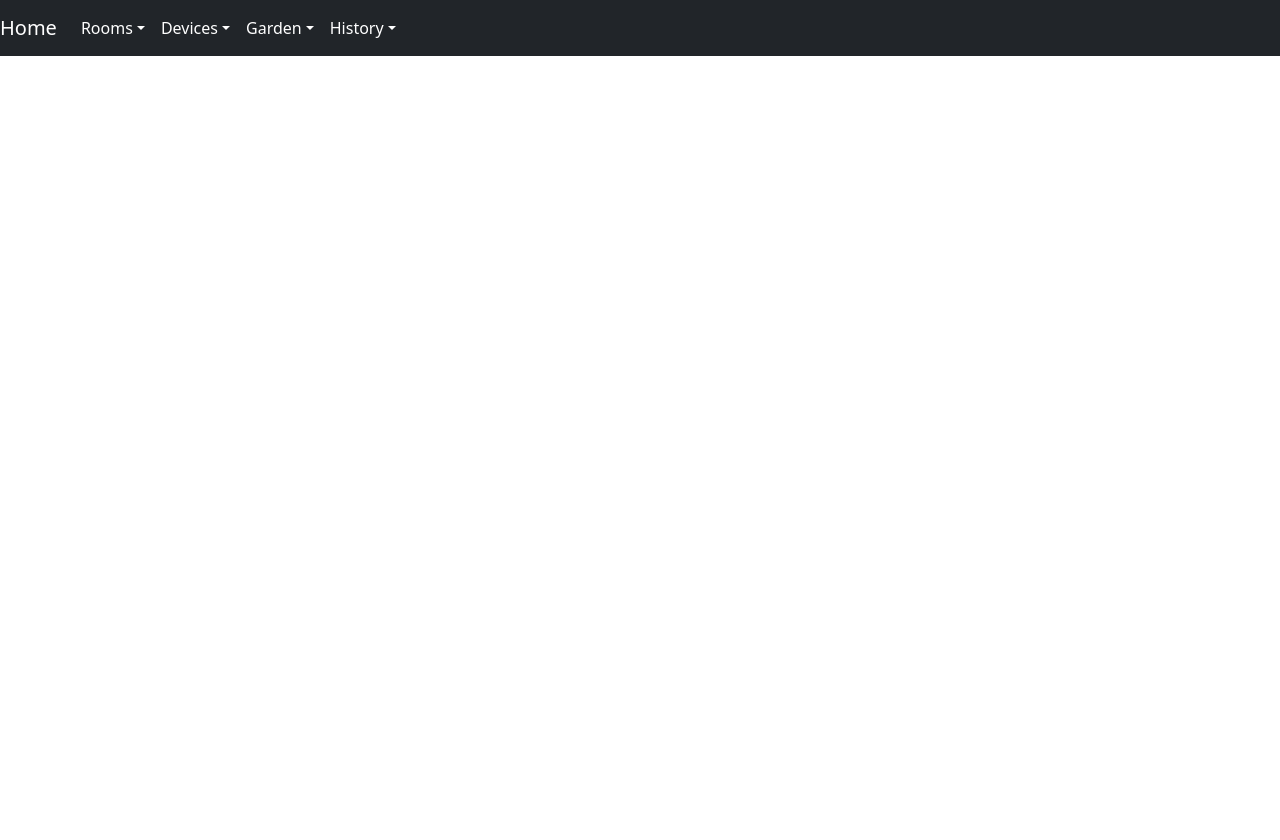
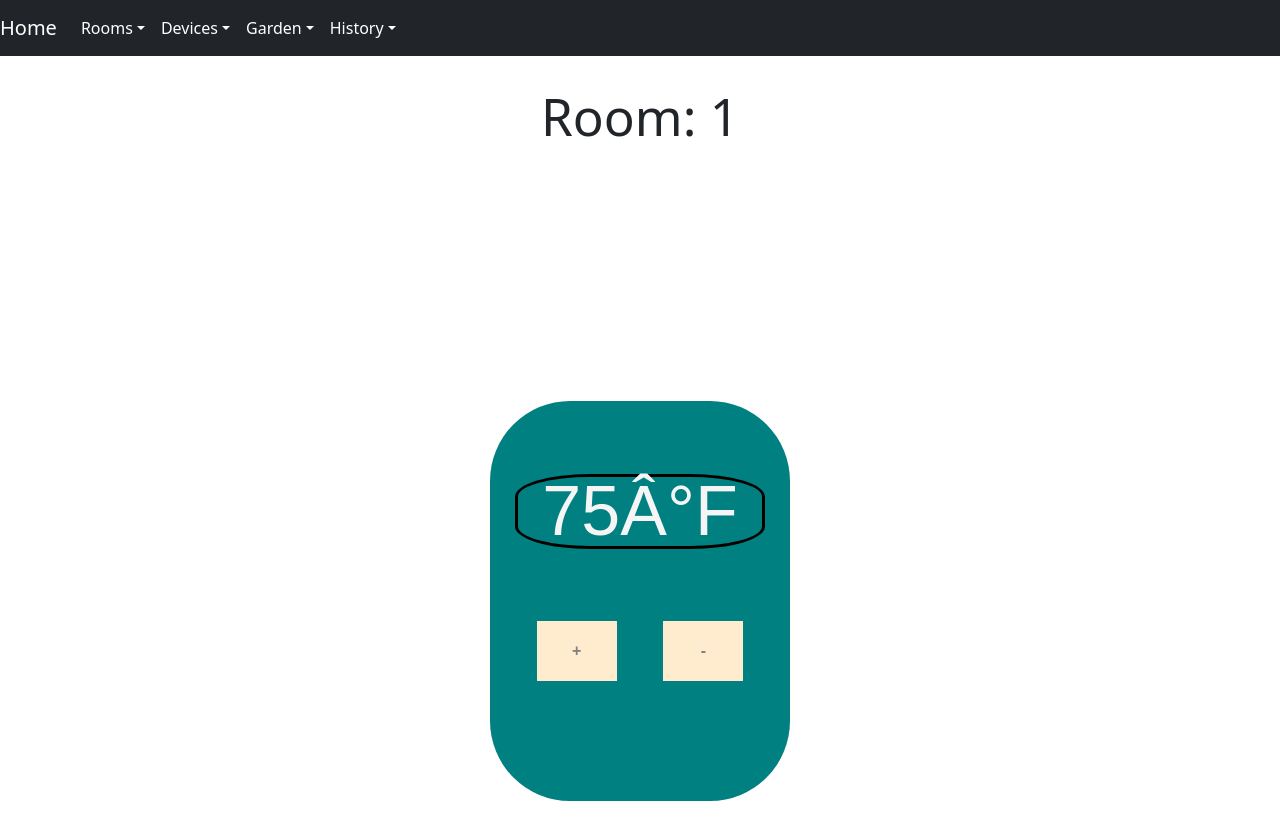
Before and after one commit to Wiqbal2/Smart-Hub-System, a React (Create React App) app: page /Room/1 in a window 1280 px wide. Shown: the top 840 px of the page. Before the commit the page ends 800 px from the top, so only its background shows below. Built offline with nearby package versions, Linux system fonts and the light colour scheme.

Commit message:
azqa: paramWrapper and other room files

```diff
--- a/src/App.js
+++ b/src/App.js
@@ -21,7 +21,9 @@ function App() {
         <Navbar devices={devices} addDevice={addDevice} />
         <Routes>
           <Route path="/" element={<HomeScreen />} />
-          <Route path="/Room" element={<Room />} />
+          <Route path="/Room/:id"  element={<Room />} component={(props) =>
+          <Room value={props.match.params.id}/>
+          }/>
           <Route path="/Device/:deviceName" element={<Device devices={devices} />} />
           <Route path="/irrigation" element={<IrrigationSys />} />
           <Route path="/lightsys" element={<LightSys />} />
--- a/src/components/Navbar.jsx
+++ b/src/components/Navbar.jsx
@@ -4,6 +4,7 @@ import { Link } from 'react-router-dom';
 
 function Navbar(props) {
   const [newDeviceName, setNewDeviceName] = useState('');
+
 
   const handleDeviceNameChange = (event) => {
     setNewDeviceName(event.target.value);
@@ -38,16 +39,17 @@ function Navbar(props) {
         <BootstrapNavbar.Collapse id="basic-navbar-nav">
           <Nav className="mr-auto">
             {/* ROOMS DROPDOWN */}
+
             <NavDropdown title="Rooms" id="basic-nav-dropdown">
-              <NavDropdown.Item href="/" as={Link} to="/Room">
+              <NavDropdown.Item href="/" as={Link} to="/Room/Kitchen">
                 Kitchen
               </NavDropdown.Item>
-              <NavDropdown.Item href="/" as={Link} to="/Room">
+              <NavDropdown.Item href="/" as={Link} to="/Room/Living">
                 Living-room
               </NavDropdown.Item>
 
             {rooms.map((room, index) => (
-              <NavDropdown.Item key={index} href="/" as={Link} to="/Room" value={room}>{room}</NavDropdown.Item>
+              <NavDropdown.Item key={index} href="/" as={Link} to={`/Room/${room}`} >{room}</NavDropdown.Item>
               ))}
 
             <input
@@ -58,6 +60,8 @@ function Navbar(props) {
             <button onClick={handleAddOption}>Add Room</button>
 
             </NavDropdown>
+
+
             {/* DEVICES DROPDOWN */}
             <NavDropdown title="Devices" id="basic-nav-dropdown">
               {props.devices.map((device) => (
--- a/src/components/Room.jsx
+++ b/src/components/Room.jsx
@@ -1,14 +1,9 @@
 import React from 'react';
 import { Navbar as BootstrapNavbar, Nav, NavDropdown, Navbar } from 'react-bootstrap';
 import '../styles.css';
-import Temperature  from '../Utilities.js';
-import { useParams } from "react-router-dom";
+import Temperature  from './Utilities.js';
+import passParam from './paramWrapper';
 
-let name = "";
-
-function withParams(Component) {
-  return props => <Component {...props} params={useParams()} />;
-}
 
 class Room extends React.Component {
 
@@ -16,44 +11,42 @@ class Room extends React.Component {
     super(props);
     this.state = {temp: 75};
 
-    if(localStorage.getItem( 'temp' ) == null){
-      localStorage.setItem( 'temp', parseInt(this.state.temp,10));
+    if(localStorage.getItem( this.props.params.id ) == null){
+      localStorage.setItem( this.props.params.id, parseInt(this.state.temp,10));
     }
   }
 
-
-
-
-
   handleTempChange = (temp) => {
     this.setState({temp:temp});
-    localStorage.setItem( 'temp', 75 );
+    localStorage.setItem( this.props.params.id, parseInt(temp,10) );
+    console.log(this.props.id);
+
 
   }
 
   render(){
-
-    console.log(name);
-
-  // Call the imported function
-  //const result = Temperature();
+    if(localStorage.getItem( this.props.params.id ) == null){
+      localStorage.setItem( this.props.params.id, 75);
+    }
 
   return (
 
     <div>
+
+      <div className='device-status'>
+      <h1 className='device-name'>Room: {this.props.params.id}</h1>
+      </div>
         <Navbar />
 
         <Temperature
-         temp={parseInt(localStorage.getItem( 'temp' ),10)}
+         temp={parseInt(localStorage.getItem( this.props.roomName ),10)}
+         roomName={this.props.params.id}
          onTempChange={this.handleTempChange}
         />
 
-
-
-      {/* JSX content */}
     </div>
   );
 }
 }
 
-export default withParams(Room);
+export default passParam(Room)
--- a/src/Utilities.js
+++ b/src/components/Utilities.js
@@ -1,4 +1,5 @@
 import React, { useState, props } from 'react';
+import withRouter from './paramWrapper';
 
 
 class Temperature extends React.Component {
@@ -10,22 +11,22 @@ class Temperature extends React.Component {
 
 
     changeTemp = (temperature) => {
-        const temp = parseInt(localStorage.getItem( 'temp' ),10);
+        const temp = parseInt(localStorage.getItem( this.props.params.id ),10);
 
         if(temperature == 1){
             this.props.onTempChange(parseInt(temp,10)+1);
-            localStorage.setItem( 'temp', parseInt(temp,10)+1 );
+            localStorage.setItem( this.props.params.id, parseInt(temp,10)+1 );
 
         }
         else{
             this.props.onTempChange(parseInt(temp,10)-1);
-            localStorage.setItem( 'temp', parseInt(temp,10)-1 );
+            localStorage.setItem( this.props.params.id, parseInt(temp,10)-1 );
         }
     }
 
     render() {
         //const [temperatureValue, setTemperatureValue] = useState(70);
-        const displayTemp = parseInt(localStorage.getItem( 'temp' ),10);
+        const displayTemp = parseInt(localStorage.getItem( this.props.params.id ),10);
     return (
         <div class='temp-body'>
             <div class='app-container'>
@@ -42,4 +43,4 @@ class Temperature extends React.Component {
 }
 }
 
-export default Temperature;
+export default withRouter(Temperature);
--- /dev/null
+++ b/src/components/paramWrapper.jsx
@@ -0,0 +1,15 @@
+import React from 'react';
+import { useParams } from 'react-router-dom';
+
+const withRouter = WrappedComponent => props => {
+  const params = useParams();
+
+  return (
+    <WrappedComponent
+      {...props}
+      params={params}
+    />
+  );
+};
+
+export default withRouter;
```
